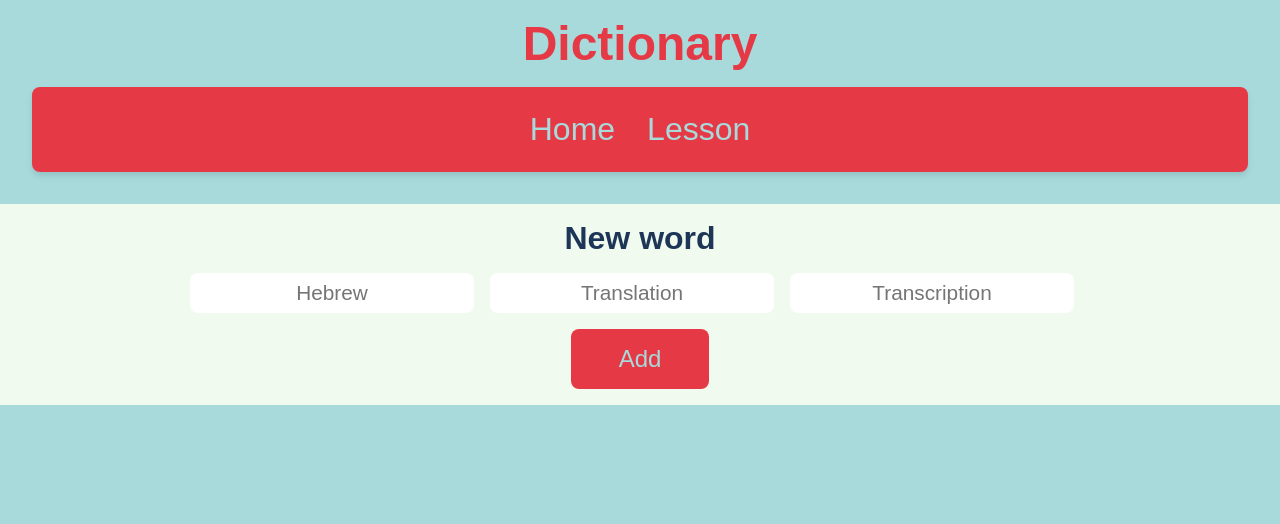
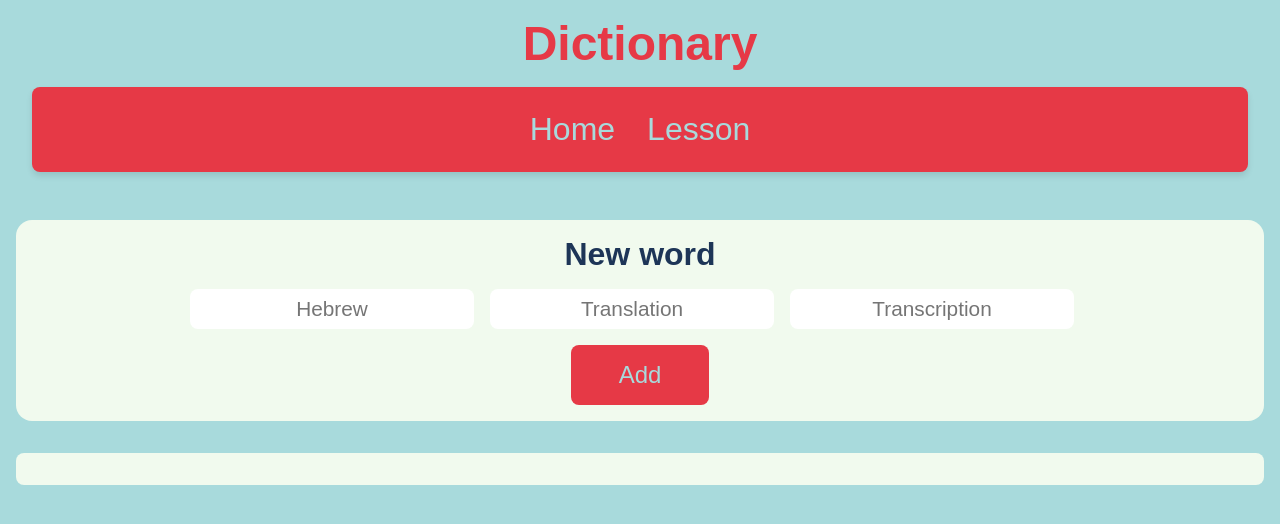
Before and after one commit to Brokky/HebrewHarbor, a React (Vite) app: page /dictionary in a window 1280 px wide. Shown: the top 524 px of the page. Built offline with nearby package versions, Linux system fonts and the light colour scheme.

Commit message:
change flex to grid for list elements

```diff
--- a/src/pages/Dictiionary/Dictionary.scss
+++ b/src/pages/Dictiionary/Dictionary.scss
@@ -4,8 +4,9 @@
   display: flex;
   flex-direction: column;
   justify-content: center;
-  row-gap: 1rem;
+  row-gap: 2rem;
   background-color: $primary-color;
+  padding: $base-padding;
 }
 
 .dictionary-form {
@@ -16,13 +17,14 @@
   row-gap: 1rem;
   padding: $base-padding;
   background-color: $background-color;
+  border-radius: 1rem;
 
   button {
     width: fit-content;
     font-size: 1.5rem;
     color: $primary-color;
     background-color: $secondary-color;
-    padding: $base-padding $base-padding * 3;
+    padding: $base-padding calc($base-padding * 3);
     border-radius: 0.5rem;
     transition: background-color $transition-duration;
     cursor: pointer;
@@ -48,10 +50,29 @@
     font-size: 1.3rem;
     text-align: center;
     border-radius: 0.5rem;
-    padding: $base-padding / 2;
+    padding: calc($base-padding / 2);
   }
 }
 
 .dictionary-list {
+    display: grid;
+    grid-template-columns: repeat(auto-fill, minmax(200px, 1fr));
+    gap: 1rem;
+
     background-color: $background-color;
+    list-style: none;
+    padding: $base-padding;
+    font-size: 1.5rem;
+    border-radius: 0.5rem;
+
+    li {
+        display: flex;
+        align-items: center;
+        justify-content: center;
+
+        background-color: $secondary-color;
+        color: $primary-color;
+        border-radius: 0.5rem;
+        padding: $base-padding;
+    }
 }
```
